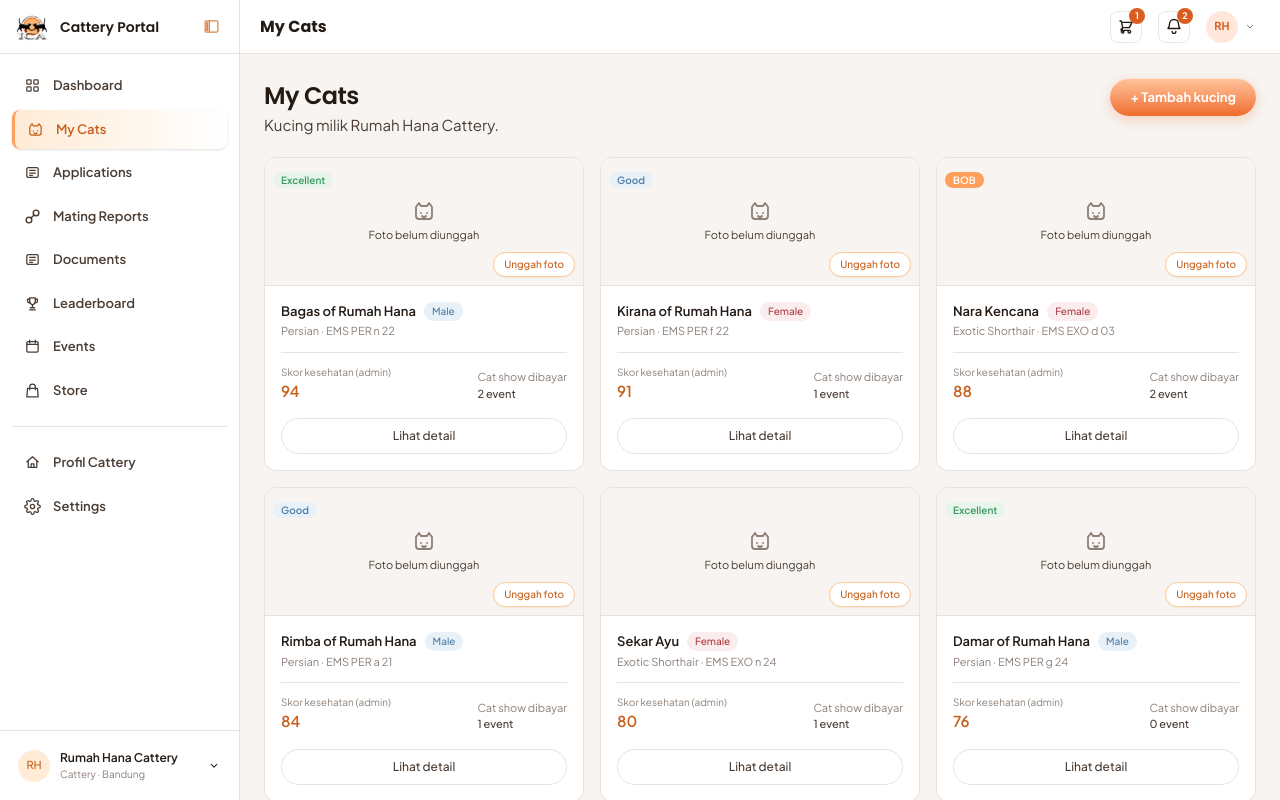
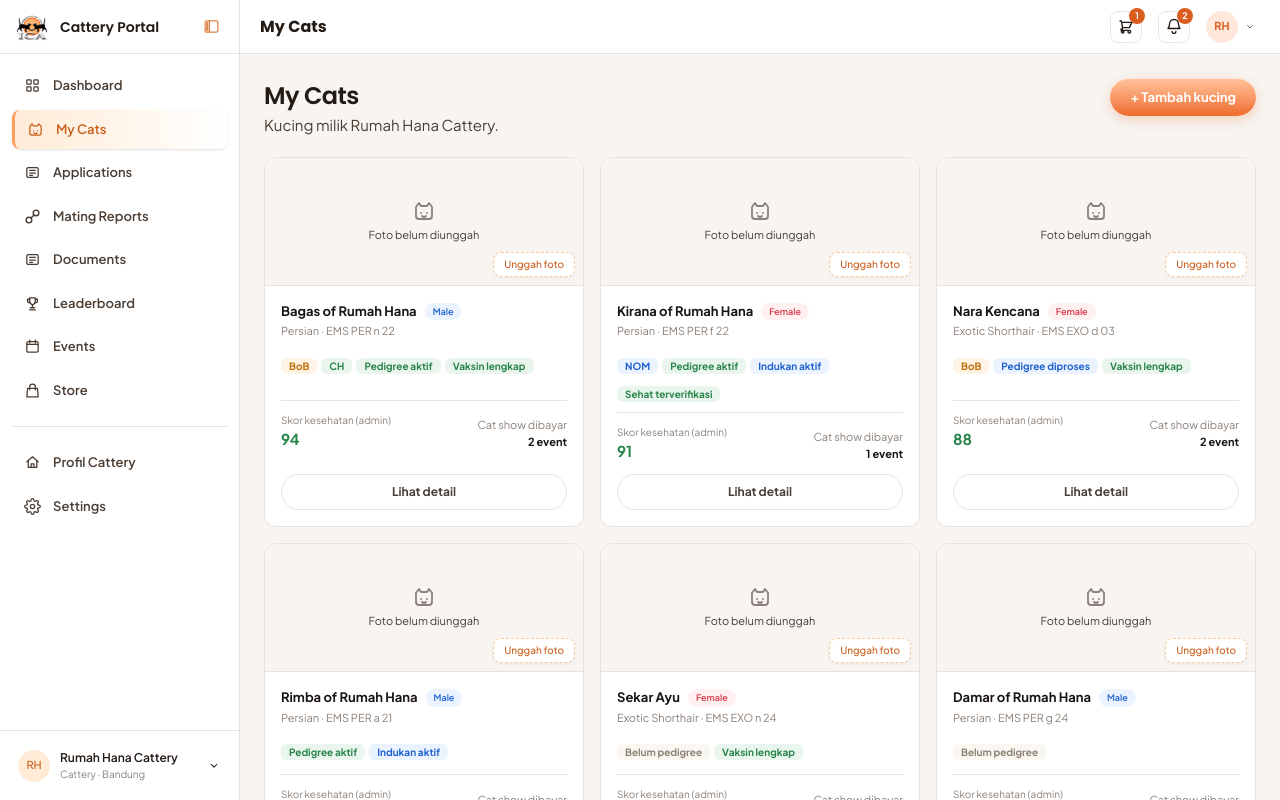
Before and after one commit to Riwriw-pnya/ica, a Next.js app: page /cattery/my-cats in a window 1280 px wide. Built offline with nearby package versions, Linux system fonts and the light colour scheme.

Commit message:
fix ui color

```diff
--- a/app/cattery/dashboard/components/CatteryBanner.tsx
+++ b/app/cattery/dashboard/components/CatteryBanner.tsx
@@ -31,7 +31,7 @@ export default function CatteryBanner({ profile }: CatteryBannerProps) {
         </div>
       </div>
 
-      <div className="flex flex-col sm:flex-row items-stretch sm:items-center justify-between md:justify-end gap-4 sm:gap-8 border-t md:border-t-0 border-[#f3eae1] pt-4 md:pt-0">
+      <div className="flex flex-col sm:flex-row items-stretch sm:items-center justify-between md:justify-end gap-4 sm:gap-8 border-t md:border-t-0 border-[#f3eae1] pt-4 md:pt-0 border-l border-[#EEDFD5] pl-6">
         <div className="flex items-center justify-around md:justify-end gap-6 sm:gap-8">
           <div className="text-center md:text-left">
             <span className="block text-xs text-[#8c8074] font-medium">Male</span>
--- a/app/cattery/dashboard/components/MatingCard.tsx
+++ b/app/cattery/dashboard/components/MatingCard.tsx
@@ -101,7 +101,7 @@ export default function MatingReportsCard() {
       <div className="hidden md:block bg-white rounded-3xl p-5 sm:p-6 border border-[#eedfd5] shadow-[0_10px_25px_rgba(0,0,0,0.05)] space-y-5">
         <div className="flex items-center justify-between">
           <h2 className="text-lg font-bold text-[#1a1513]">Mating report terakhir</h2>
-          <Link href="/cattery/applications" className="text-xs sm:text-sm font-bold text-[var(--color-brand-orange-700)] hover:underline">
+          <Link href="/cattery/applications" className="text-xs sm:text-sm font-bold text-[var(--color-brand-orange-700)] hover:text-[var(--color-brand-orange-900)]/80 hover:underline">
             Lihat semua
           </Link>
         </div>
@@ -119,7 +119,7 @@ export default function MatingReportsCard() {
                 <span className={`px-3 py-1 rounded-full text-xs font-semibold whitespace-nowrap ${r.desktopStatusStyle}`}>
                   {r.status}
                 </span>
-                <Link href="/cattery/applications" className="text-xs sm:text-sm font-bold text-[var(--color-brand-orange-700)] hover:underline whitespace-nowrap">
+                <Link href="/cattery/applications" className="text-xs sm:text-sm font-bold text-[var(--color-brand-orange-700)] hover:text-[var(--color-brand-orange-900)]/80 hover:underline whitespace-nowrap">
                   {r.action}
                 </Link>
               </div>
--- a/app/cattery/dashboard/components/ProgressCard.tsx
+++ b/app/cattery/dashboard/components/ProgressCard.tsx
@@ -39,7 +39,7 @@ export default function LatestProgressCard({ currentStep = 2 }: LatestProgressCa
             Sedang direview
           </span>
           <a href="/cattery/applications">
-            <button className="px-4 py-2 rounded-full border border-[#eedfd5] text-xs font-semibold text-[#544940] hover:bg-[#fff7f2] hover:border-[#f05a1b]/40 hover:text-[#f05a1b] transition shrink-0 cursor-pointer">
+            <button className="px-4 py-2 rounded-full border border-[#eedfd5] text-xs font-semibold text-[var(--color-ink-500)] hover:bg-[var(--color-ink-50)] hover:shadow-md hover:-translate-y-0.5 transition shrink-0 cursor-pointer">
               Semua pengajuan
             </button>
           </a>
--- a/app/cattery/my-cats/[id]/components/PedigreeChart.tsx
+++ b/app/cattery/my-cats/[id]/components/PedigreeChart.tsx
@@ -55,9 +55,18 @@ export function PedigreeChart({ cat, pedigree }: PedigreeChartProps) {
     );
   };
 
+  // Penentuan Status Pedigree yang Saling Mengisi (Mutually Exclusive)
+  const isIssued = cat.pedigreeStatus === "Terverifikasi";
+
+  // IsReview HANYA true jika TIDAK ISSUED dan ada status REVIEW/objek review
+  const isReview = !isIssued && (cat.pedigreeStatus === "Menunggu verifikasi" || Boolean(pedigree?.review));
+
+  // IsUnissued HANYA true jika TIDAK ISSUED dan TIDAK REVIEW
+  const isUnissued = !isIssued && !isReview;
+
   return (
     <div className="rounded-2xl border border-[var(--color-ink-100)] bg-white p-4 md:p-6 shadow-sm">
-      {/* Header & Tombol Desktop */}
+      {/* Header & Tombol Sertifikat (Hanya Tampil Jika Status Pedigree Aktif/ISSUED) */}
       <div className="flex items-start justify-between gap-3">
         <div>
           <h3 className="font-display text-base font-bold text-[var(--color-ink-900)]">
@@ -68,7 +77,8 @@ export function PedigreeChart({ cat, pedigree }: PedigreeChartProps) {
           </p>
         </div>
 
-        {/* Tombol Khusus Desktop View */}
+        {/* Tombol Khusus Desktop View saat Pedigree Aktif */}
+        {isIssued && (
           <button
             type="button"
             onClick={handleViewCertificate}
@@ -76,30 +86,62 @@ export function PedigreeChart({ cat, pedigree }: PedigreeChartProps) {
           >
             Lihat sertifikat pedigree
           </button>
+        )}
       </div>
 
-      {/* Banner Status Pedigree Aktif */}
+      {/* ========================================================= */}
+      {/* BANNER STATUS KONDISIONAL (TIDAK DOUBLE)                 */}
+      {/* ========================================================= */}
+
+      {/* 1. KONDISI: PEDIGREE AKTIF / ISSUED */}
+      {isIssued && (
         <div className="mt-4 rounded-xl border border-emerald-200 bg-emerald-50/60 p-3.5">
           <p className="text-[12px] font-bold text-emerald-800">Pedigree aktif</p>
           <p className="mt-0.5 text-[11px] text-emerald-700">
-          ICA-PD-5581 · terbit 09 Agu 2026
+            {cat.registrationNumber || "ICA-PD-5581"} · terbit 09 Agu 2026
           </p>
         </div>
+      )}
 
-      {/* Review Box jika dalam pengajuan */}
-      {pedigree?.review && (
-        <div className="mt-3 rounded-xl bg-sky-50 p-4 border border-sky-100">
+      {/* 2. KONDISI: SEDANG DIREVIEW / IN REVIEW */}
+      {isReview && (
+        <div className="mt-4 rounded-xl bg-sky-50 p-4 border border-sky-100">
           <p className="text-[12px] font-semibold text-sky-800">
             Pengajuan pedigree sedang direview
           </p>
           <p className="mt-0.5 text-[11px] text-sky-700">
-            Berkas {pedigree.review.reportCode} · dikirim {pedigree.review.submittedDate} ·{" "}
-            {pedigree.review.queueNote}
+            Berkas {pedigree?.review?.reportCode || "MR-2026-0138"} · dikirim{" "}
+            {pedigree?.review?.submittedDate || "21 Agu 2026"} ·{" "}
+            {pedigree?.review?.queueNote || "Masuk antrean review admin"}
           </p>
         </div>
       )}
 
-      {/* Grid 3 Kolom Silsilah */}
+      {/* 3. KONDISI: BELUM DIAJUKAN / UNISSUED (PERSIS SESUAI FOTO) */}
+      {isUnissued && (
+        <div className="mt-4 flex flex-col sm:flex-row items-start sm:items-center justify-between gap-4 rounded-2xl border border-dashed border-[#FCE3D2] bg-[#FFF8F5] p-4 md:p-5">
+          <div className="max-w-xl">
+            <h4 className="text-xs sm:text-sm font-bold text-[#1A1513]">
+              Belum ada pengajuan pedigree
+            </h4>
+            <p className="mt-1 text-[11px] sm:text-xs text-[#8C8074] leading-relaxed">
+              Silsilah di bawah masih berasal dari data indukan dan belum tersertifikasi. Sertifikat muncul otomatis setelah admin ICA menyetujui pengajuan.
+            </p>
+          </div>
+
+          <button
+            type="button"
+            onClick={() => showToast("Pengajuan pedigree dimulai", "Lengkapi mating report agar admin ICA dapat menerbitkan sertifikat.", { tone: "info" })}
+            className="cursor-pointer whitespace-nowrap rounded-full border-t border-[#FFE5D4] bg-gradient-to-b from-[#FFC299] to-[#EE6B28] px-5 py-2.5 text-xs font-bold text-white shadow-[0_4px_12px_rgba(238,107,40,0.25)] transition-all hover:from-[#EE6B28] hover:to-[#C8601D] active:translate-y-0.5 shrink-0"
+            >
+              Ajukan pedigree
+          </button>
+        </div>
+      )}
+
+      {/* ========================================================= */}
+      {/* GRID 3 KOLOM SILSILAH                                     */}
+      {/* ========================================================= */}
       {pedigree ? (
         <div className="mt-5 grid grid-cols-1 gap-4 md:grid-cols-3">
           {/* Kolom 1: KUCING */}
@@ -150,7 +192,8 @@ export function PedigreeChart({ cat, pedigree }: PedigreeChartProps) {
         </p>
       )}
 
-      {/* Tombol Khusus Mobile View (Di Bawah Bagan Silsilah) */}
+      {/* Tombol Khusus Mobile View (Hanya Tampil Jika Status Pedigree Aktif) */}
+      {isIssued && (
         <div className="mt-5 block md:hidden">
           <button
             type="button"
@@ -160,11 +203,11 @@ export function PedigreeChart({ cat, pedigree }: PedigreeChartProps) {
             Lihat sertifikat pedigree
           </button>
         </div>
+      )}
 
       {/* Footer Text */}
       <p className="mt-4 md:mt-6 text-[11px] text-[var(--color-ink-400)]">
-        Bagan silsilah bersifat informasi (read-only), perubahan data dilakukan oleh admin ICA melalui
-        approval mating report.
+        Bagan silsilah bersifat informasi (read-only) — perubahan data dilakukan oleh admin ICA melalui approval mating report.
       </p>
     </div>
   );
--- a/app/cattery/my-cats/[id]/page.tsx
+++ b/app/cattery/my-cats/[id]/page.tsx
@@ -28,7 +28,7 @@ export default async function CatDetailPage({ params }: CatDetailPageProps) {
       <CatDetailHeaderSetter name={cat.name} breed={cat.breed} emsCode={emsCode} />
       <Link
         href="/cattery/my-cats"
-        className="hidden lg:inline-flex font-sans text-sm items-center gap-1 font-medium text-orange-600 hover:text-orange-700"
+        className="hidden lg:inline-flex display: inline-block font-sans text-sm items-center gap-1 font-medium text-orange-600 hover:text-orange-700"
       >
         ← Kembali ke My Cats
       </Link>
--- a/app/cattery/my-cats/components/CatCard.tsx
+++ b/app/cattery/my-cats/components/CatCard.tsx
@@ -4,9 +4,117 @@ import { useState, useRef, ChangeEvent } from "react";
 import Link from "next/link";
 import Image from "next/image";
 import DashboardIcon from "@/components/anggota/DashboardIcon";
-import QualityBadge from "@/app/cattery/my-cats/components/QualityBadge";
 import { useToast } from "@/context/ToastContext";
 import type { CatItem } from "@/types/cattery";
+
+// Tipe dan Konfigurasi Badge
+export type BadgeType =
+  | "BoB"
+  | "CH"
+  | "NOM"
+  | "Pedigree aktif"
+  | "Indukan aktif"
+  | "Sehat terverifikasi"
+  | "Vaksin lengkap"
+  | "Pedigree diproses"
+  | "Belum pedigree";
+
+interface BadgeConfig {
+  label: string;
+  bgColor: string;
+  textColor: string;
+  title: string;
+  description: string;
+}
+
+const BADGE_CONFIGS: Record<BadgeType, BadgeConfig> = {
+  BoB: {
+    label: "BoB",
+    bgColor: "bg-[#FFF4E5]",
+    textColor: "text-[#C26D0A]",
+    title: "Best of Best (BoB)",
+    description: "Meraih gelar piala Best of Best pada pameran resmi Cat Show ICA.",
+  },
+  CH: {
+    label: "CH",
+    bgColor: "bg-[#EAF6ED]",
+    textColor: "text-[#28844B]",
+    title: "Champion (CH)",
+    description: "Telah memenuhi sertifikat poin Championship resmi dari juri FIFe/ICA.",
+  },
+  NOM: {
+    label: "NOM",
+    bgColor: "bg-[#EBF3FF]",
+    textColor: "text-[#1E62D0]",
+    title: "Nomination (NOM)",
+    description: "Berhasil meraih nominasi panggung Best in Show pada pameran Cat Show.",
+  },
+  "Pedigree aktif": {
+    label: "Pedigree aktif",
+    bgColor: "bg-[#EAF6ED]",
+    textColor: "text-[#28844B]",
+    title: "Pedigree aktif",
+    description: "Sertifikat pedigree sudah diterbitkan admin ICA dan masih berlaku.",
+  },
+  "Indukan aktif": {
+    label: "Indukan aktif",
+    bgColor: "bg-[#EBF3FF]",
+    textColor: "text-[#1E62D0]",
+    title: "Indukan aktif",
+    description: "Terdaftar resmi sebagai indukan/pejantan aktif di sistem Cattery.",
+  },
+  "Sehat terverifikasi": {
+    label: "Sehat terverifikasi",
+    bgColor: "bg-[#EAF6ED]",
+    textColor: "text-[#28844B]",
+    title: "Sehat terverifikasi",
+    description: "Telah lolos verifikasi berkas kesehatan dan pemeriksaan dokter hewan.",
+  },
+  "Vaksin lengkap": {
+    label: "Vaksin lengkap",
+    bgColor: "bg-[#EAF6ED]",
+    textColor: "text-[#28844B]",
+    title: "Vaksin lengkap",
+    description: "Buku vaksin rutin sudah diunggah dan terverifikasi lengkap.",
+  },
+  "Pedigree diproses": {
+    label: "Pedigree diproses",
+    bgColor: "bg-[#EBF3FF]",
+    textColor: "text-[#1E62D0]",
+    title: "Pedigree diproses",
+    description: "Pengajuan pedigree sedang dalam tahap peninjauan oleh admin ICA.",
+  },
+  "Belum pedigree": {
+    label: "Belum pedigree",
+    bgColor: "bg-[#FAF7F2]",
+    textColor: "text-[#8C8074]",
+    title: "Belum pedigree",
+    description: "Sertifikat silsilah keturunan belum diterbitkan atau belum diajukan.",
+  },
+};
+
+// Pemetaan Badge Default Berdasarkan Kucing
+function getBadgesForCat(cat: CatItem): BadgeType[] {
+  if (cat.name.includes("Bagas")) {
+    return ["BoB", "CH", "Pedigree aktif", "Vaksin lengkap"];
+  }
+  if (cat.name.includes("Kirana")) {
+    return ["NOM", "Pedigree aktif", "Indukan aktif", "Sehat terverifikasi"];
+  }
+  if (cat.name.includes("Nara")) {
+    return ["BoB", "Pedigree diproses", "Vaksin lengkap"];
+  }
+  if (cat.name.includes("Rimba")) {
+    return ["Pedigree aktif", "Indukan aktif"];
+  }
+  if (cat.name.includes("Sekar")) {
+    return ["Belum pedigree", "Vaksin lengkap"];
+  }
+  if (cat.name.includes("Damar")) {
+    return ["Belum pedigree"];
+  }
+  return ["Pedigree aktif", "Vaksin lengkap"];
+}
 
 export default function CatCard({ cat }: { cat: CatItem }) {
   const [imageUrl, setImageUrl] = useState<string | null>(null);
@@ -28,8 +136,10 @@ export default function CatCard({ cat }: { cat: CatItem }) {
     }
   };
 
+  const catBadges = getBadgesForCat(cat);
+
   return (
-    <div className="overflow-hidden rounded-xl border border-[var(--color-ink-100)] bg-white transition hover:border-[var(--color-brand-orange-300)] hover:shadow-md hover:shadow-orange-300/50">
+    <div className="overflow-hidden rounded-xl border border-[var(--color-ink-100)] bg-white flex flex-col justify-between">
       {/* Input File Tersembunyi */}
       <input
         type="file"
@@ -39,6 +149,7 @@ export default function CatCard({ cat }: { cat: CatItem }) {
         className="hidden"
       />
 
+      {/* BOX FOTO (BADGE KIRI ATAS DAHULU DIHAPUS) */}
       <div className="relative flex h-32 flex-col items-center justify-center gap-1 rounded-t-xl border-b border-[var(--color-ink-100)] bg-[var(--color-ink-50)] text-[var(--color-ink-400)]">
         {imageUrl ? (
           <Image src={imageUrl} alt={cat.name} fill className="object-cover" />
@@ -52,53 +163,80 @@ export default function CatCard({ cat }: { cat: CatItem }) {
         <button
           type="button"
           onClick={() => fileInputRef.current?.click()}
-          className="absolute bottom-2 right-2 flex items-center gap-1 rounded-full border border-[var(--color-brand-orange-300)] bg-white px-2.5 py-1 text-[10px] font-medium text-[var(--color-brand-orange-700)] shadow-xs transition hover:bg-[var(--color-brand-orange-50)]"
+          className="absolute bottom-2 right-2 flex items-center gap-1 rounded-lg border border-dashed border-[var(--color-brand-orange-300)] bg-white px-2.5 py-1 text-[10px] font-medium text-[var(--color-brand-orange-700)] shadow-xs transition hover:bg-[var(--color-brand-orange-50)]"
         >
           <DashboardIcon name="upload" size={11} />
           {imageUrl ? "Ubah foto" : "Unggah foto"}
         </button>
-
-        {cat.qualityBadge && (
-          <span className="absolute left-2 top-2 z-10">
-            <QualityBadge badge={cat.qualityBadge} />
-          </span>
-        )}
       </div>
 
-      <div className="p-4">
+      {/* DESKRIPSI & BADGES */}
+      <div className="p-4 flex-1 flex flex-col justify-between">
+        <div>
           <div className="flex items-center gap-2">
-          <h3 className="text-[13px] font-semibold text-[var(--color-ink-900)]">{cat.name}</h3>
+            <h3 className="text-[13px] font-bold text-[#1A1513]">{cat.name}</h3>
             <span
-            className={`rounded-full px-2 py-0.5 text-[10px] font-medium ${
+              className={`rounded-full px-2 py-0.5 text-[9px] font-semibold ${
                 cat.gender === "Male"
-                ? "bg-[var(--color-info-bg)] text-[var(--color-info)]"
-                : "bg-[var(--color-brand-rose-50)] text-[#ac3d43]"
+                  ? "bg-[#EBF3FF] text-[#1E62D0]"
+                  : "bg-[#FFF0F1] text-[#D93848]"
               }`}
             >
               {cat.gender}
             </span>
           </div>
+
           <p className="mt-0.5 text-[11px] text-[var(--color-ink-400)]">
             {cat.breed} · {cat.regCode}
           </p>
 
-        <div className="mt-3 flex items-end justify-between border-t border-[var(--color-ink-100)] hover:text-[var(--color-brand-orange-300)] pt-3">
+          {/* LIST BADGES DENGAN POPOVER HOVER */}
+          <div className="mt-3 flex flex-wrap gap-1 min-h-[28px]">
+            {catBadges.map((badgeKey) => {
+              const badge = BADGE_CONFIGS[badgeKey];
+              if (!badge) return null;
+
+              return (
+                <div key={badgeKey} className="group relative inline-block">
+                  {/* Chip Badge */}
+                  <span
+                    className={`cursor-pointer rounded-md px-2 py-0.5 text-[10px] font-bold transition-all ${badge.bgColor} ${badge.textColor} hover:opacity-85`}
+                  >
+                    {badge.label}
+                  </span>
+
+                  {/* Popover Card Penjelasan (Tampil Pas Hover) */}
+                  <div className="pointer-events-none absolute left-0 bottom-full hidden w-40 rounded-2xl bg-white p-3 shadow-[0_10px_30px_rgba(0,0,0,0.11)] border border-[#EEDFD5] transition-all duration-200 group-hover:block z-30">
+                    <h4 className="text-[12px] font-bold text-[#1A1513]">{badge.title}</h4>
+                    <p className="mt-1 text-[10px] text-[#8C8074] leading-relaxed">
+                      {badge.description}
+                    </p>
+                  </div>
+                </div>
+              );
+            })}
+          </div>
+        </div>
+
+        {/* STATISTIK SKOR */}
+        <div className="mt-2 pt-3 border-t border-[var(--color-ink-100)] flex items-end justify-between">
           <div>
             <p className="text-[10px] text-[var(--color-ink-400)]">Skor kesehatan (admin)</p>
-            <p className="text-[15px] font-semibold text-[var(--color-brand-orange-700)]">
+            <p className="text-[15px] font-bold text-[#28844B]">
               {cat.healthScore}
             </p>
           </div>
-          <p className="text-[11px] text-[var(--color-ink-400)]">
+          <p className="text-[11px] text-right text-[var(--color-ink-400)]">
             Cat show dibayar
             <br />
-            <span className="font-medium text-[var(--color-ink-700)]">{cat.paidShows} event</span>
+            <span className="font-bold text-[#1A1513]">{cat.paidShows} event</span>
           </p>
         </div>
 
+        {/* TOMBOL DETAIL */}
         <Link
           href={`/cattery/my-cats/${cat.id}`}
-          className="mt-4 block w-full rounded-full border border-[var(--color-ink-100)] py-2 text-center text-[12px] font-medium text-[var(--color-ink-700)] transition-all duration-200 hover:border-[var(--color-brand-orange-300)] hover:bg-gradient-to-r hover:from-white hover:to-[var(--color-brand-orange-100)] hover:text-[var(--color-brand-orange-700)]"
+          className="mt-3 block w-full rounded-full border border-[var(--color-ink-100)] py-2 text-center text-[12px] font-bold text-[var(--color-ink-700)] transition-all duration-200 hover:border-[var(--color-brand-orange-300)] hover:bg-gradient-to-r hover:from-white hover:to-[var(--color-brand-orange-100)] hover:text-[var(--color-brand-orange-700)]"
         >
           Lihat detail
         </Link>
```
Also changed, not shown: app/cattery/notifications/page.tsx (+4 -4 lines). Lines whose indentation alone changed are shown as unchanged.
